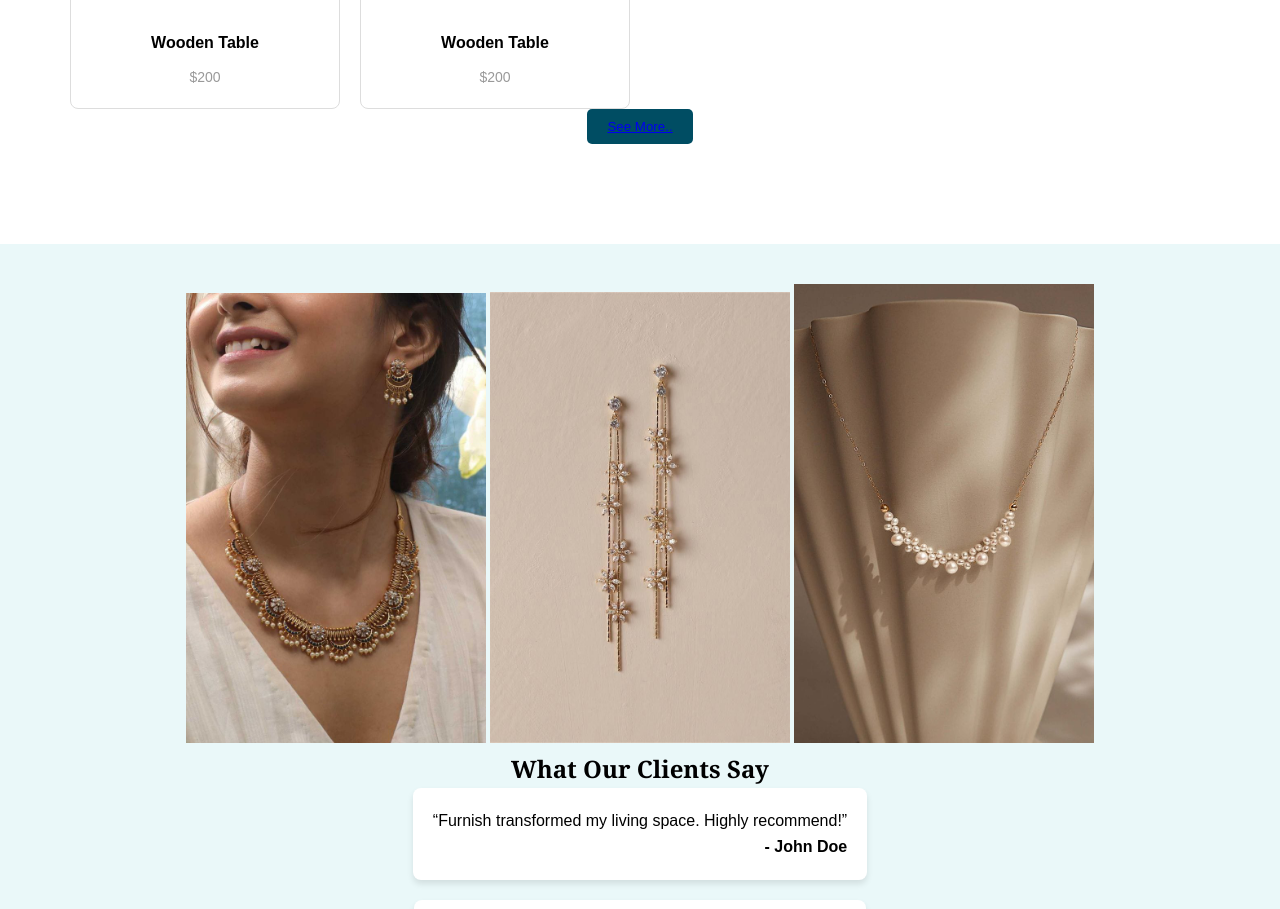
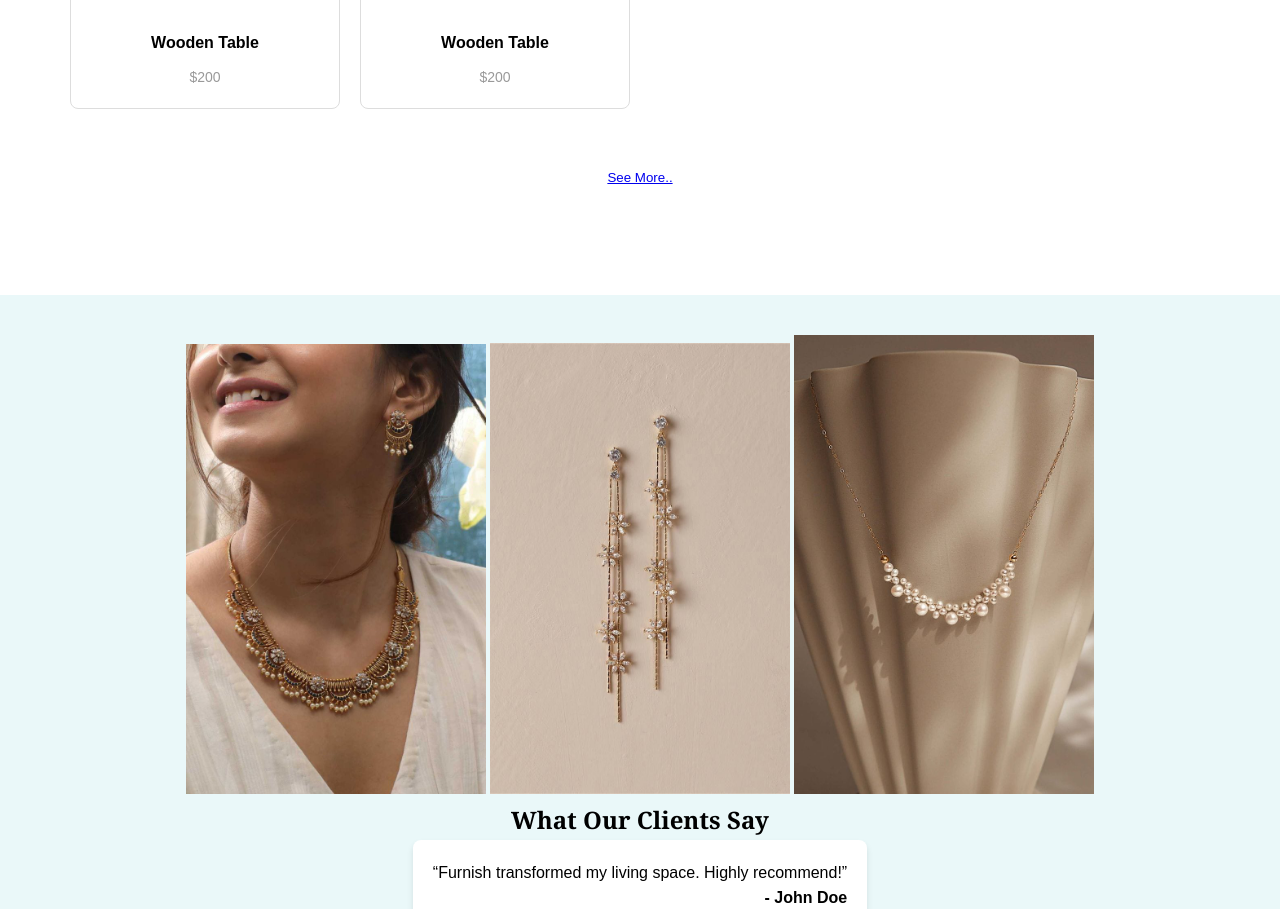
Before and after one commit to Anishauike/jewellary, a plain HTML site: page index.html in a window 1280 px wide. Shown: the part 1913-2822 px from the top of the page. Drawn offline with Linux system fonts and the light colour scheme.

Commit message:
index.html

```diff
--- a/index.html
+++ b/index.html
@@ -154,8 +154,8 @@
 
   .see-more {
     justify-items:center;
-    background-color: #004d63;
-    color: white;
+    background-color: white;
+    color: black;
     padding: 10px 20px;
     border: none;
     border-radius: 5px;
@@ -473,7 +473,7 @@
         <h3>Wooden Table</h3>
         <p>$200</p>
       </div>
-    </div>
+    </div><br><br>
       <button class="see-more"><a href="product.html">See More..</a></button>
   </section>
 
```
